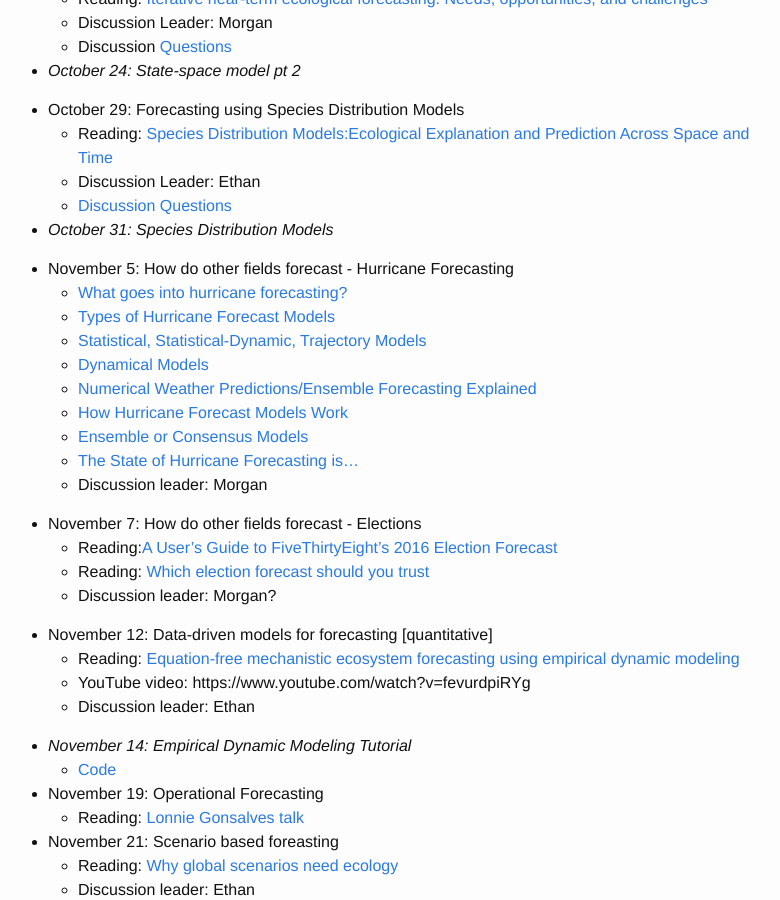
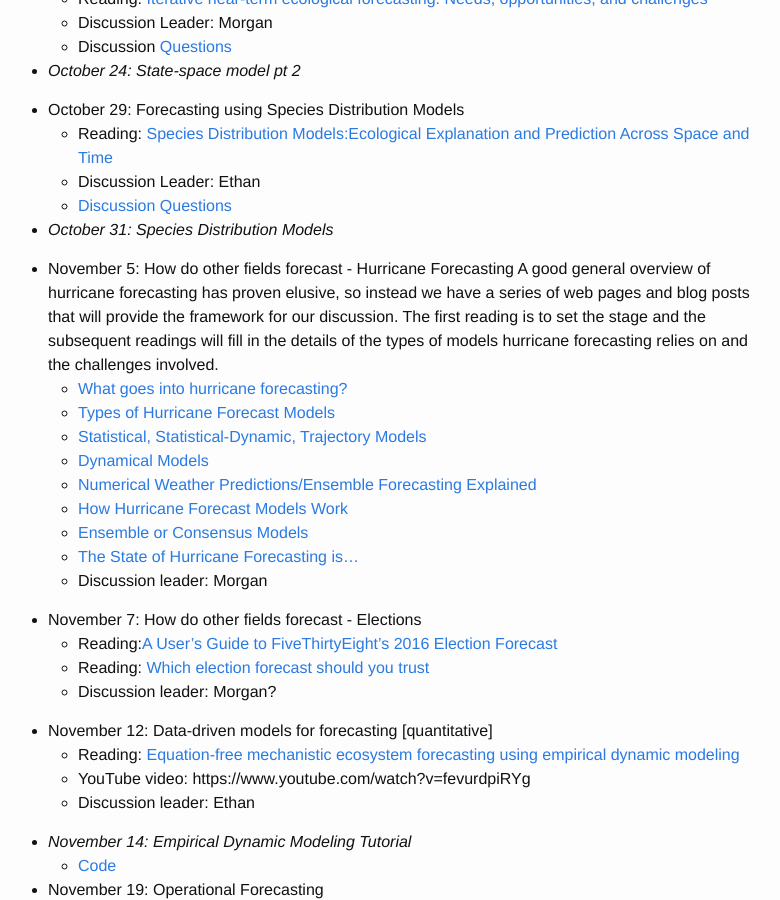
Before and after one commit to weecology/forecasting-dynamics-course, a Jekyll site: the page built from schedule.md, in a window 1280 px wide and 900 px high, scrolled down 1608 px. Shown: the whole window, without its empty margins (252-1032 px from the left). Built offline with Jekyll 4.4.1, drawn with Linux system fonts in a browser that asks for light colours.

Commit message:
Update schedule.md

```diff
--- a/schedule.md
+++ b/schedule.md
@@ -87,6 +87,7 @@ Activity days when laptops are required are noted in italics. Discussion leaders
 * *October 31: Species Distribution Models*
 
 * November 5: How do other fields forecast - Hurricane Forecasting
+A good general overview of hurricane forecasting has proven elusive, so instead we have a series of web pages and blog posts that will provide the framework for our discussion. The first reading is to set the stage and the subsequent readings will fill in the details of the types of models hurricane forecasting relies on and the challenges involved.
     * [What goes into hurricane forecasting?](https://www.npr.org/sections/thetwo-way/2017/09/08/549477502/what-goes-into-hurricane-forecasting-satellites-supercomputers-and-more)
      * [Types of Hurricane Forecast Models](http://www.hurricanescience.org/science/forecast/models/modeltypes/)
      * [Statistical, Statistical-Dynamic, Trajectory Models](http://www.hurricanescience.org/science/forecast/models/modeltypes/statistical/)
```
